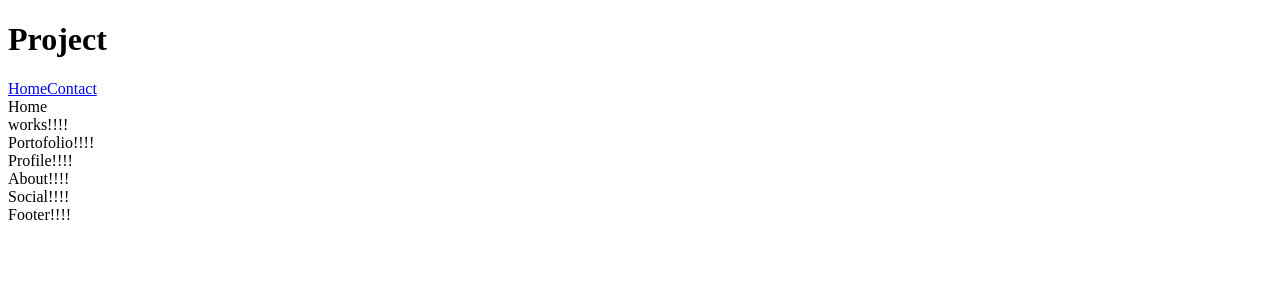
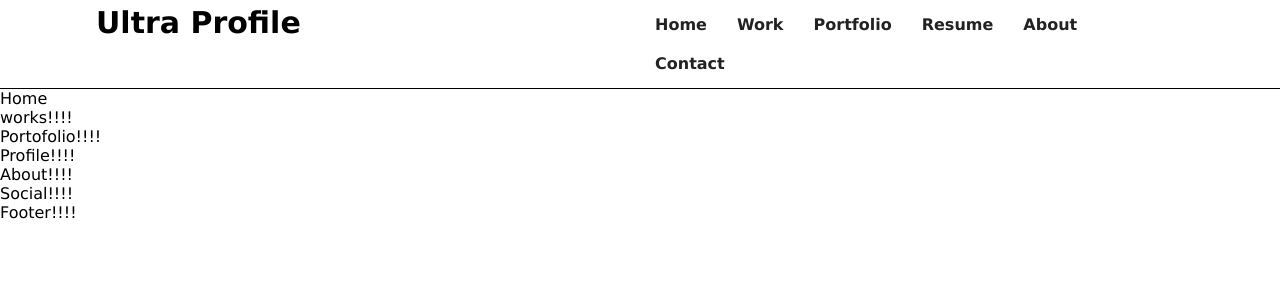
Before and after one commit to EMahmoudNabil/Create-Template-Using-React, a React (Create React App) app: page / in a window 1280 px wide. Shown: the top 300 px of the page. Built offline with nearby package versions, Linux system fonts and the light colour scheme.

Commit message:
Navbar Component With Styled Component

```diff
--- a/src/Components/App.css
+++ b/src/Components/App.css
@@ -1,4 +1,20 @@
-.container{
+* , *:after , *:before {
+    margin: 0;
+    padding: 0;
+}
+
+body {
+    font-family: lucida sans ;
+}
+
+.container {
+    width: 85%;
     margin: auto;
-    width: 85%;
 }
+
+.margin-bottom {
+    margin-bottom: 20px
+}
+
+
+/* NavBar */
--- a/src/Components/App.js
+++ b/src/Components/App.js
@@ -10,7 +10,6 @@ class App extends Component {
 
     return (
       <div className="App">
-          <h1>Project</h1>
           <Navbar />
           <Route  exact path= '/' component ={Index} />
           <Route  path= '/contact' component ={Contact} />
--- a/src/Components/Navbar/index.js
+++ b/src/Components/Navbar/index.js
@@ -1,13 +1,30 @@
 import React from 'react';
- import {Link} from 'react-router-dom';
-
+//  import {Link} from 'react-router-dom';
+ import{NavbarSection,Logo, LogoText ,UlList, ListItem ,Anchor ,StyledLink} from './style.js'
+ import '../App.css'
 
 const Navbar=() => {
   return (
-    <div>
-    <Link to="/">Home</Link>
-    <Link to="/contact">Contact</Link>
-    </div>
+    <NavbarSection>
+
+        <div className="container">
+
+            <Logo>
+                <LogoText >Ultra Profile</LogoText>
+            </Logo>
+
+            <UlList >
+                <ListItem ><StyledLink to="/">Home</StyledLink></ListItem>
+                <ListItem ><Anchor href="#">Work</Anchor></ListItem>
+                <ListItem ><Anchor href="#">Portfolio</Anchor></ListItem>
+                <ListItem ><Anchor href="#">Resume</Anchor></ListItem>
+                <ListItem ><Anchor href="#">About</Anchor></ListItem>
+                <ListItem ><StyledLink to="/contact">Contact</StyledLink></ListItem>
+            </UlList>
+
+        </div>
+
+    </NavbarSection>
   );
 }
 
--- /dev/null
+++ b/src/Components/Navbar/style.js
@@ -0,0 +1,53 @@
+import styled from "styled-components";
+import {Link} from 'react-router-dom';
+
+export const NavbarSection = styled.div`
+    padding:5px 0;
+    overflow: hidden;
+    background: #fff;
+    position: relative;
+    border-bottom: 1px solid #000
+`
+
+export const Logo = styled.div`
+    width: 50%;
+    float: left;
+`
+export const LogoText = styled.h2`
+
+    font-size: 30px;
+    font-weight: bold
+`
+
+
+export const UlList =styled.ul `
+    width: 50%;
+    float: left;
+    list-style: none;
+    padding: 0;
+`
+
+export const ListItem =styled.li`
+    display: inline-block;
+`
+
+export const Anchor =styled.a `
+    display: block;
+    color: #222;
+    text-decoration: none;
+    padding: 10px 15px;
+    font-weight: bold;
+    &:hover{
+        color: #eb5424
+    }
+`
+export const StyledLink = styled(Link)`
+     display: block;
+    color: #222;
+    text-decoration: none;
+    padding: 10px 15px;
+    font-weight: bold;
+    &:hover{
+        color: #eb5424
+    }
+`;
```
Also changed, not shown: src/Components/Navbar/style.css (deleted).
